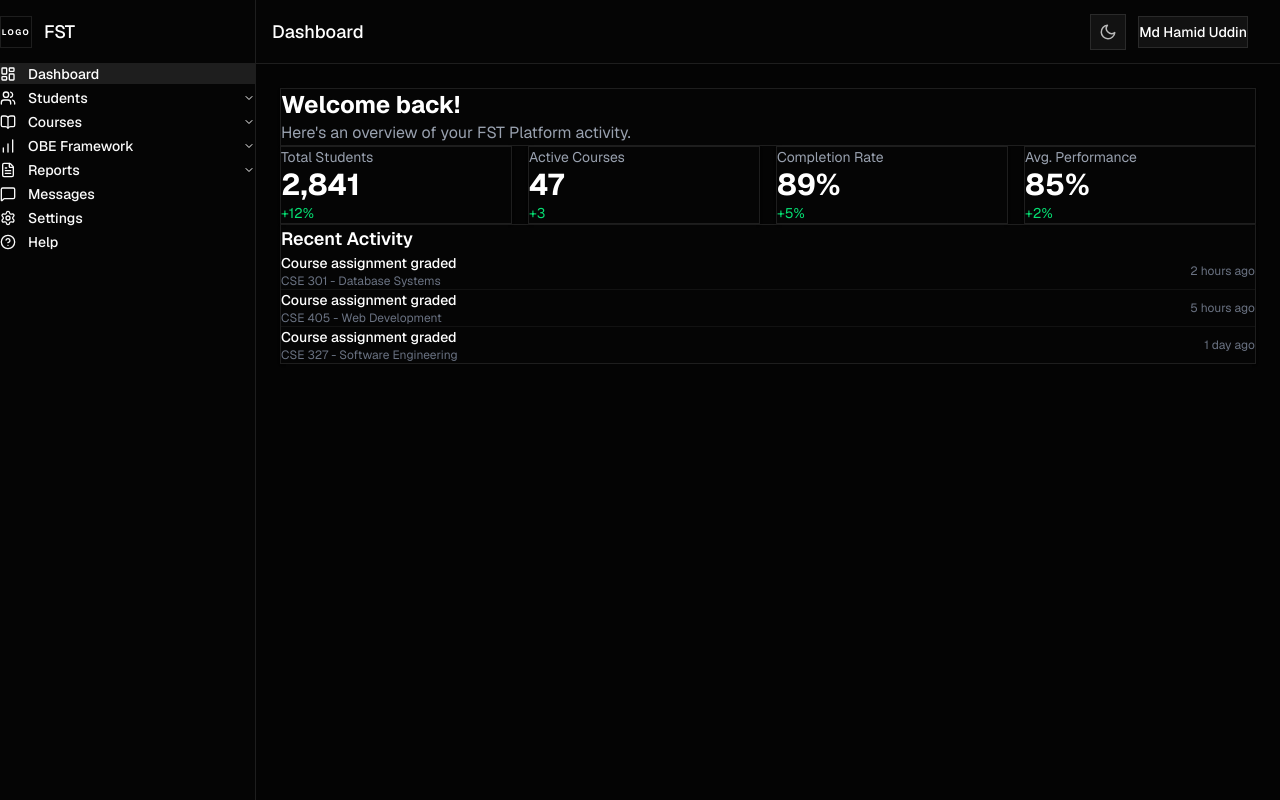
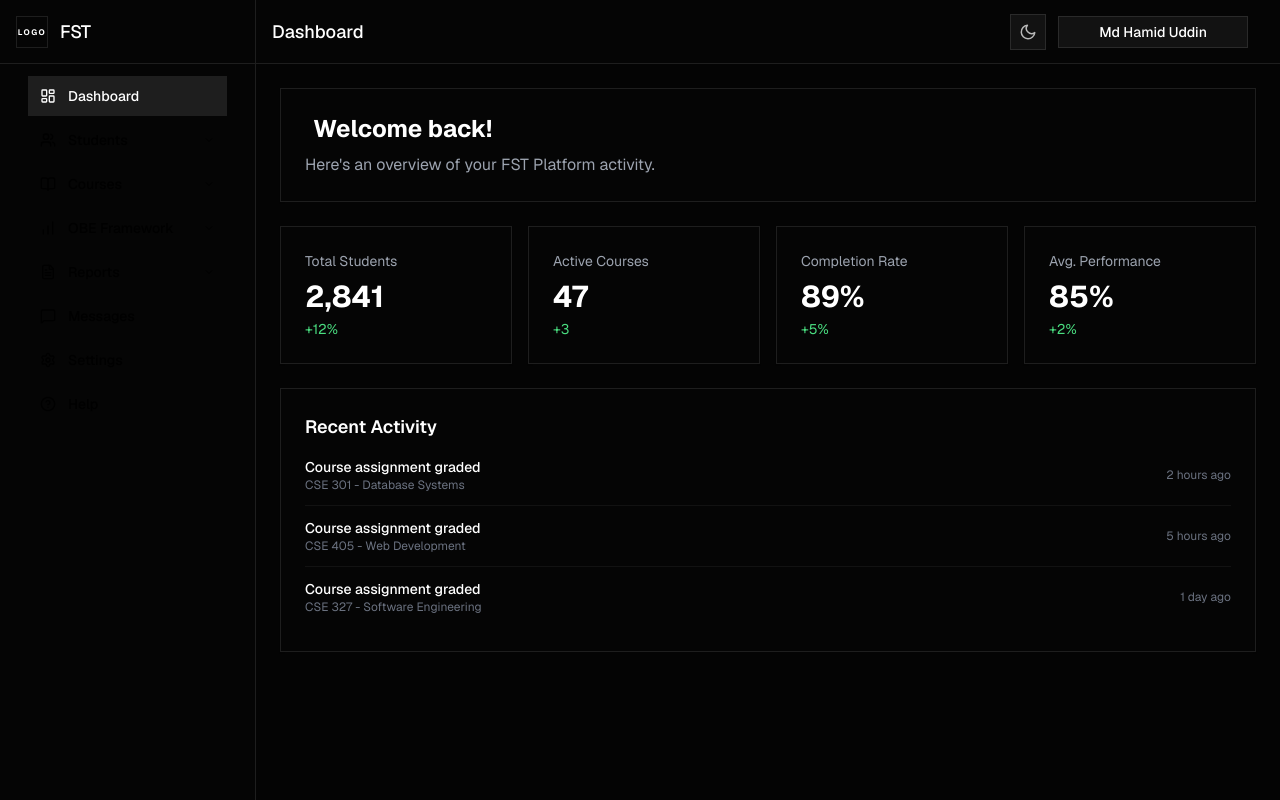
Before and after one commit to hamid-aiub/obe-app-frontend, a Next.js app: page /dashboard in a window 1280 px wide. Built offline with nearby package versions, Linux system fonts and the light colour scheme; a web font is replaced by a local one.

Commit message:
fixed theme issue

```diff
--- a/postcss.config.js
+++ b/postcss.config.js
@@ -1,6 +1,7 @@
+// postcss.config.js
 module.exports = {
   plugins: {
-    '@tailwindcss/postcss': {},
+    tailwindcss: {},
     autoprefixer: {},
   },
 };
--- a/src/app/globals.css
+++ b/src/app/globals.css
@@ -1,13 +1,133 @@
-@import "tailwindcss";
-@import "tw-animate-css";
-@import "shadcn/tailwind.css";
-@plugin "tailwind-scrollbar" {
-  nocompatible: true;
+/* globals.css - Tailwind CSS v3 */
+@tailwind base;
+@tailwind components;
+@tailwind utilities;
+
+@layer base {
+  :root {
+    --muted: oklch(0.97 0 0);
+    --border: oklch(0.922 0 0);
+    --primary: oklch(0.205 0 0);
+    --background: oklch(1 0 0);
+    --foreground: oklch(0.145 0 0);
+    --card: oklch(1 0 0);
+    --card-foreground: oklch(0.145 0 0);
+    --popover: oklch(1 0 0);
+    --popover-foreground: oklch(0.145 0 0);
+    --primary-foreground: oklch(0.985 0 0);
+    --secondary: oklch(0.97 0 0);
+    --secondary-foreground: oklch(0.205 0 0);
+    --muted-foreground: oklch(0.556 0 0);
+    --accent: oklch(0.97 0 0);
+    --accent-foreground: oklch(0.205 0 0);
+    --destructive: oklch(0.577 0.245 27.325);
+    --destructive-foreground: oklch(0.985 0 0);
+    --input: oklch(0.922 0 0);
+    --ring: oklch(0.708 0 0);
+    --chart-1: oklch(0.87 0 0);
+    --chart-2: oklch(0.556 0 0);
+    --chart-3: oklch(0.439 0 0);
+    --chart-4: oklch(0.371 0 0);
+    --chart-5: oklch(0.269 0 0);
+    --radius: 0.625rem;
+    --sidebar: oklch(0.985 0 0);
+    --sidebar-foreground: oklch(0.145 0 0);
+    --sidebar-primary: oklch(0.205 0 0);
+    --sidebar-primary-foreground: oklch(0.985 0 0);
+    --sidebar-accent: oklch(0.97 0 0);
+    --sidebar-accent-foreground: oklch(0.205 0 0);
+    --sidebar-border: oklch(0.922 0 0);
+    --sidebar-ring: oklch(0.708 0 0);
+    --sidebar-background: 0 0% 100%;
+    --sidebar-foreground: 240 5.3% 26.1%;
+    --sidebar-primary: 240 5.9% 10%;
+    --sidebar-primary-foreground: 0 0% 98%;
+    --sidebar-accent: 240 4.8% 95.9%;
+    --sidebar-accent-foreground: 240 5.9% 10%;
+    --sidebar-border: 220 13% 91%;
+    --sidebar-ring: 217.2 91.2% 59.8%;
+  }
+
+  .dark {
+    --background: oklch(0.145 0 0);
+    --foreground: oklch(0.985 0 0);
+    --muted: oklch(0.269 0 0);
+    --border: oklch(1 0 0 / 10%);
+    --primary: oklch(0.922 0 0);
+    --card: oklch(0.205 0 0);
+    --card-foreground: oklch(0.985 0 0);
+    --popover: oklch(0.205 0 0);
+    --popover-foreground: oklch(0.985 0 0);
+    --primary-foreground: oklch(0.205 0 0);
+    --secondary: oklch(0.269 0 0);
+    --secondary-foreground: oklch(0.985 0 0);
+    --muted-foreground: oklch(0.708 0 0);
+    --accent: oklch(0.269 0 0);
+    --accent-foreground: oklch(0.985 0 0);
+    --destructive: oklch(0.704 0.191 22.216);
+    --destructive-foreground: oklch(0.985 0 0);
+    --input: oklch(1 0 0 / 15%);
+    --ring: oklch(0.556 0 0);
+    --chart-1: oklch(0.87 0 0);
+    --chart-2: oklch(0.556 0 0);
+    --chart-3: oklch(0.439 0 0);
+    --chart-4: oklch(0.371 0 0);
+    --chart-5: oklch(0.269 0 0);
+    --sidebar: oklch(0.205 0 0);
+    --sidebar-foreground: oklch(0.985 0 0);
+    --sidebar-primary: oklch(0.488 0.243 264.376);
+    --sidebar-primary-foreground: oklch(0.985 0 0);
+    --sidebar-accent: oklch(0.269 0 0);
+    --sidebar-accent-foreground: oklch(0.985 0 0);
+    --sidebar-border: oklch(1 0 0 / 10%);
+    --sidebar-ring: oklch(0.556 0 0);
+    --sidebar-background: 240 5.9% 10%;
+    --sidebar-foreground: 240 4.8% 95.9%;
+    --sidebar-primary: 0 0% 98%;
+    --sidebar-primary-foreground: 240 5.9% 10%;
+    --sidebar-accent: 240 3.7% 15.9%;
+    --sidebar-accent-foreground: 240 4.8% 95.9%;
+    --sidebar-border: 240 3.7% 15.9%;
+    --sidebar-ring: 217.2 91.2% 59.8%;
+  }
 }
-@plugin "@tailwindcss/typography";
 
-@custom-variant dark (&:where(.dark, .dark *));
+@layer base {
+  * {
+    @apply border-border outline-ring/50;
+  }
+  body {
+    @apply bg-background text-foreground;
+  }
+}
 
+/* Remove @theme inline block - it's v4 specific */
+
+/* Keep your custom theme classes */
+*,
+*::before,
+*::after {
+  box-sizing: border-box;
+  margin: 0;
+  padding: 0;
+  border-radius: 0 !important;
+}
+
+html,
+body {
+  height: 100%;
+}
+
+body {
+  font-family:
+    var(--font-geist-sans),
+    -apple-system,
+    BlinkMacSystemFont,
+    "Segoe UI",
+    Roboto,
+    sans-serif;
+  background-color: var(--background);
+}
 :root {
   --muted: oklch(0.97 0 0);
   --border: oklch(0.922 0 0);
@@ -92,8 +212,13 @@ body {
 }
 
 body {
-  font-family: var(--font-geist-sans), -apple-system, BlinkMacSystemFont, "Segoe UI",
-    Roboto, sans-serif;
+  font-family:
+    var(--font-geist-sans),
+    -apple-system,
+    BlinkMacSystemFont,
+    "Segoe UI",
+    Roboto,
+    sans-serif;
   background-color: var(--background);
 }
 
@@ -104,7 +229,11 @@ body {
 
 .dark .theme-shell {
   background:
-    radial-gradient(circle at top center, rgba(76, 29, 149, 0.22), transparent 28%),
+    radial-gradient(
+      circle at top center,
+      rgba(76, 29, 149, 0.22),
+      transparent 28%
+    ),
     linear-gradient(180deg, #060606 0%, #030303 100%);
 }
 
--- a/src/app/layout.tsx
+++ b/src/app/layout.tsx
@@ -7,7 +7,7 @@ import type { Metadata } from "next";
 import { Hedvig_Letters_Serif, Inter } from "next/font/google";
 import "./globals.css";
 
-const inter = Inter({ subsets: ['latin'], variable: '--font-sans' });
+const inter = Inter({ subsets: ["latin"], variable: "--font-sans" });
 
 const hedvig = Hedvig_Letters_Serif({
   subsets: ["latin"],
@@ -33,9 +33,9 @@ export default function RootLayout({
         GeistMono.variable,
         hedvig.variable,
         "font-sans",
-        inter.variable
+        inter.variable,
       )}
-      suppressHydrationWarning
+      suppressHydrationWarning={true}
     >
       <body className={GeistSans.className}>
         <ThemeProvider>
--- a/src/components/ClientLayoutWrapper.tsx
+++ b/src/components/ClientLayoutWrapper.tsx
@@ -88,7 +88,7 @@ export default function ClientLayoutWrapper({
               </span>
             </div>
           </div>
-          <div className="flex-1 overflow-y-auto">
+          <div className="flex-1 overflow-y-auto px-4">
             <SidebarNav />
           </div>
         </aside>
--- /dev/null
+++ b/tailwind.config.js
@@ -0,0 +1,58 @@
+/** @type {import('tailwindcss').Config} */
+module.exports = {
+  darkMode: ["class"],
+  content: [
+    "./src/**/*.{js,jsx,ts,tsx}",
+    "./app/**/*.{js,jsx,ts,tsx}",
+    "./components/**/*.{js,jsx,ts,tsx}",
+  ],
+  theme: {
+    extend: {
+      colors: {
+        border: "hsl(var(--border))",
+        input: "hsl(var(--input))",
+        ring: "hsl(var(--ring))",
+        background: "hsl(var(--background))",
+        foreground: "hsl(var(--foreground))",
+        primary: {
+          DEFAULT: "hsl(var(--primary))",
+          foreground: "hsl(var(--primary-foreground))",
+        },
+        secondary: {
+          DEFAULT: "hsl(var(--secondary))",
+          foreground: "hsl(var(--secondary-foreground))",
+        },
+        destructive: {
+          DEFAULT: "hsl(var(--destructive))",
+          foreground: "hsl(var(--destructive-foreground))",
+        },
+        muted: {
+          DEFAULT: "hsl(var(--muted))",
+          foreground: "hsl(var(--muted-foreground))",
+        },
+        accent: {
+          DEFAULT: "hsl(var(--accent))",
+          foreground: "hsl(var(--accent-foreground))",
+        },
+        popover: {
+          DEFAULT: "hsl(var(--popover))",
+          foreground: "hsl(var(--popover-foreground))",
+        },
+        card: {
+          DEFAULT: "hsl(var(--card))",
+          foreground: "hsl(var(--card-foreground))",
+        },
+      },
+      borderRadius: {
+        lg: "var(--radius)",
+        md: "calc(var(--radius) - 2px)",
+        sm: "calc(var(--radius) - 4px)",
+      },
+    },
+  },
+  plugins: [
+    require("@tailwindcss/typography"),
+    require("tailwind-scrollbar"),
+    require("tailwindcss-animate"),
+  ],
+};
```
Also changed, not shown: package.json (+4 -10 lines), 1 other file (tests, documents, lock files or other folders).
